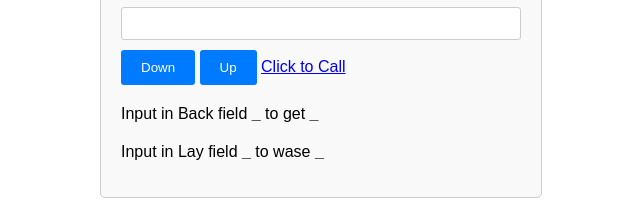
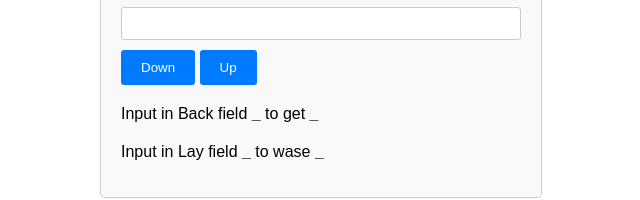
Before and after one commit to ra-him/test, a plain HTML site: page index.html in a window 1280 px wide. Shown: the part 204-404 px from the top of the page, without its empty margins (319-959 px from the left). Drawn offline with Linux system fonts and the light colour scheme.

Commit message:
Update index.html

```diff
--- a/index.html
+++ b/index.html
@@ -75,7 +75,6 @@
 
         <button onclick="down()">Down</button>
         <button onclick="up()">Up</button>
-        <a href="tel:+1234567890" class="call-button">Click to Call</a>
         <p>Input in Back field <span id="b">_</span> to get <span id="bp">_</span></p>
         <p>Input in Lay field <span id="l">_</span> to wase <span id="lp">_</span></p>
     </form>
```
